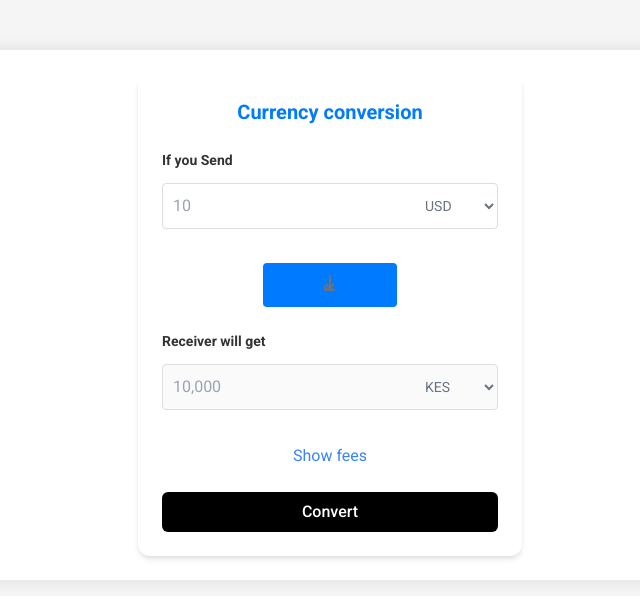
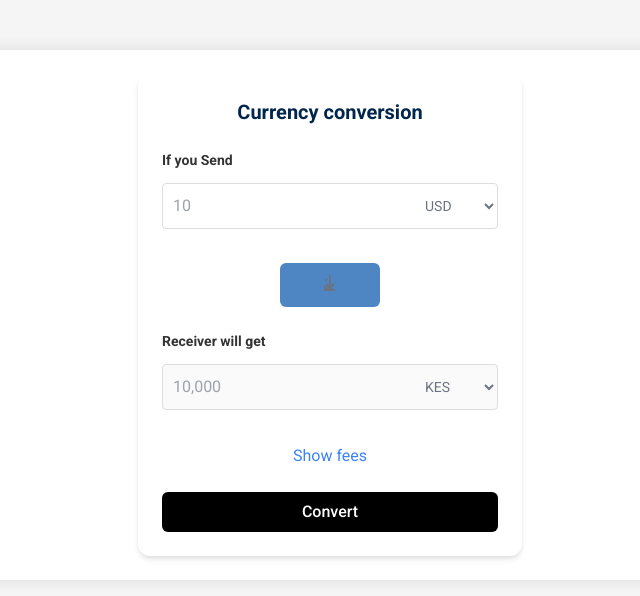
Before and after one commit to BrianShifoko/ExchangeWaves, a website: page src/index.html in a window 1280 px wide. Shown: the whole page, without its empty margins (310-950 px from the left). Drawn offline with nearby package versions, Linux system fonts and the light colour scheme; no server answers.

Commit message:
updated the ui/ux of buttons

```diff
--- a/src/css/styles.css
+++ b/src/css/styles.css
@@ -19,7 +19,7 @@ body {
 }
 
 h1, h2 {
-    color: #007bff;
+    color: #01264e;
     text-align: center;
 }
 
@@ -43,11 +43,11 @@ input, select {
 }
 
 button {
-    width: 40%;
+    width: 30%;
     padding: 10px;
-    background-color: #007bff;
+    background-color: #4d86c2;
     border: none;
-    border-radius: 4px;
+    border-radius: 6px;
     color: #fff;
     font-size: 16px;
     font-weight: 500;
```
